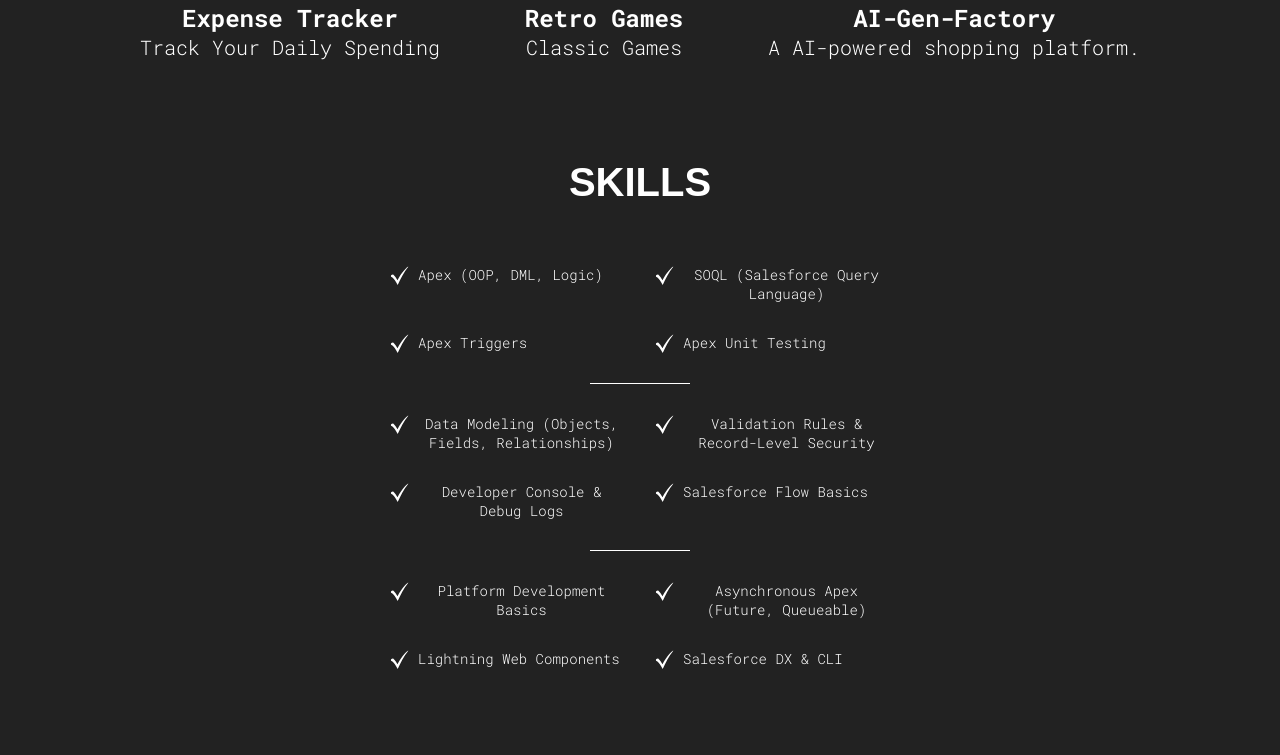
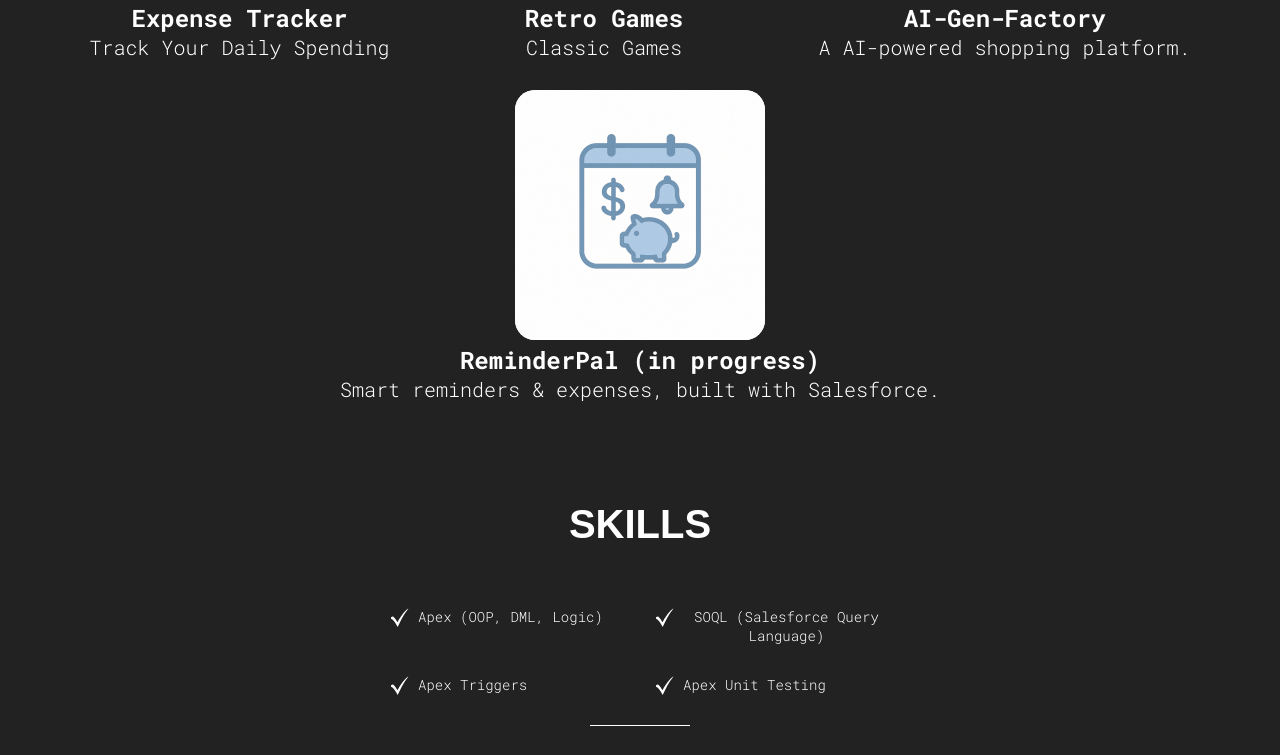
Before and after one commit to ImZaharias/My-Portfolio, a React (Vite) app: page / in a window 1280 px wide. Shown: the part 1257-2012 px from the top of the page. Built offline with nearby package versions, Linux system fonts and the light colour scheme.

Commit message:
new photo

```diff
--- a/src/sections/Projects/Projects.jsx
+++ b/src/sections/Projects/Projects.jsx
@@ -3,6 +3,7 @@ import ProjectCard from '../../common/ProjectCard';
 import expense from './../../assets/expense.png';
 import order from './../../assets/order.png';
 import games from '../../assets/games.png';
+import pal from '../../assets/pal.png';
 
 function Projects() {
   return (
@@ -24,6 +25,11 @@ function Projects() {
           h3="AI-Gen-Factory"
           p="A AI-powered shopping platform."
           />
+          <ProjectCard src={pal}
+          link=""
+          h3="ReminderPal (in progress)"
+          p="Smart reminders & expenses, built with Salesforce."
+          />
         </div>
     </section>
   );
```
Also changed, not shown: src/assets/pal.png (added).
